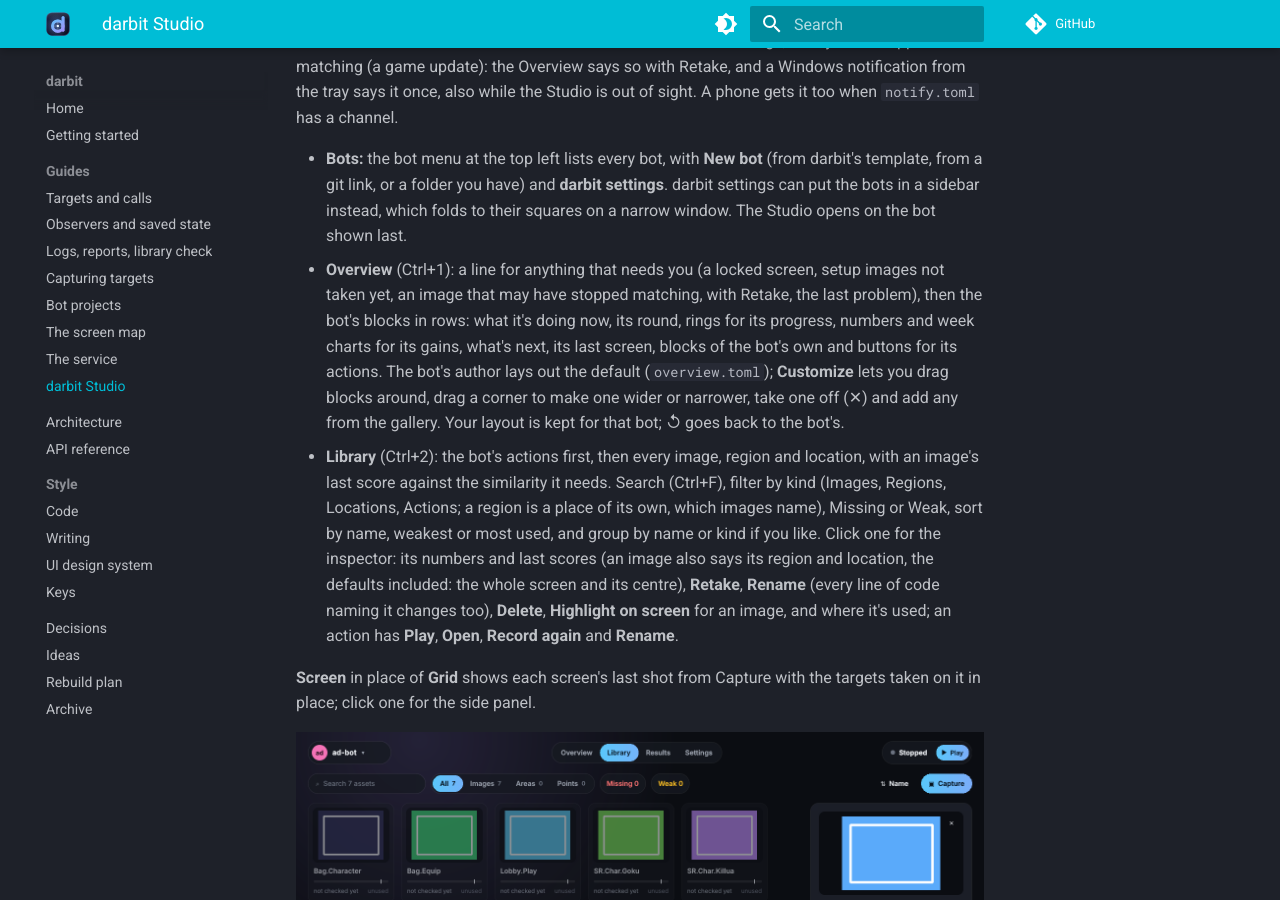
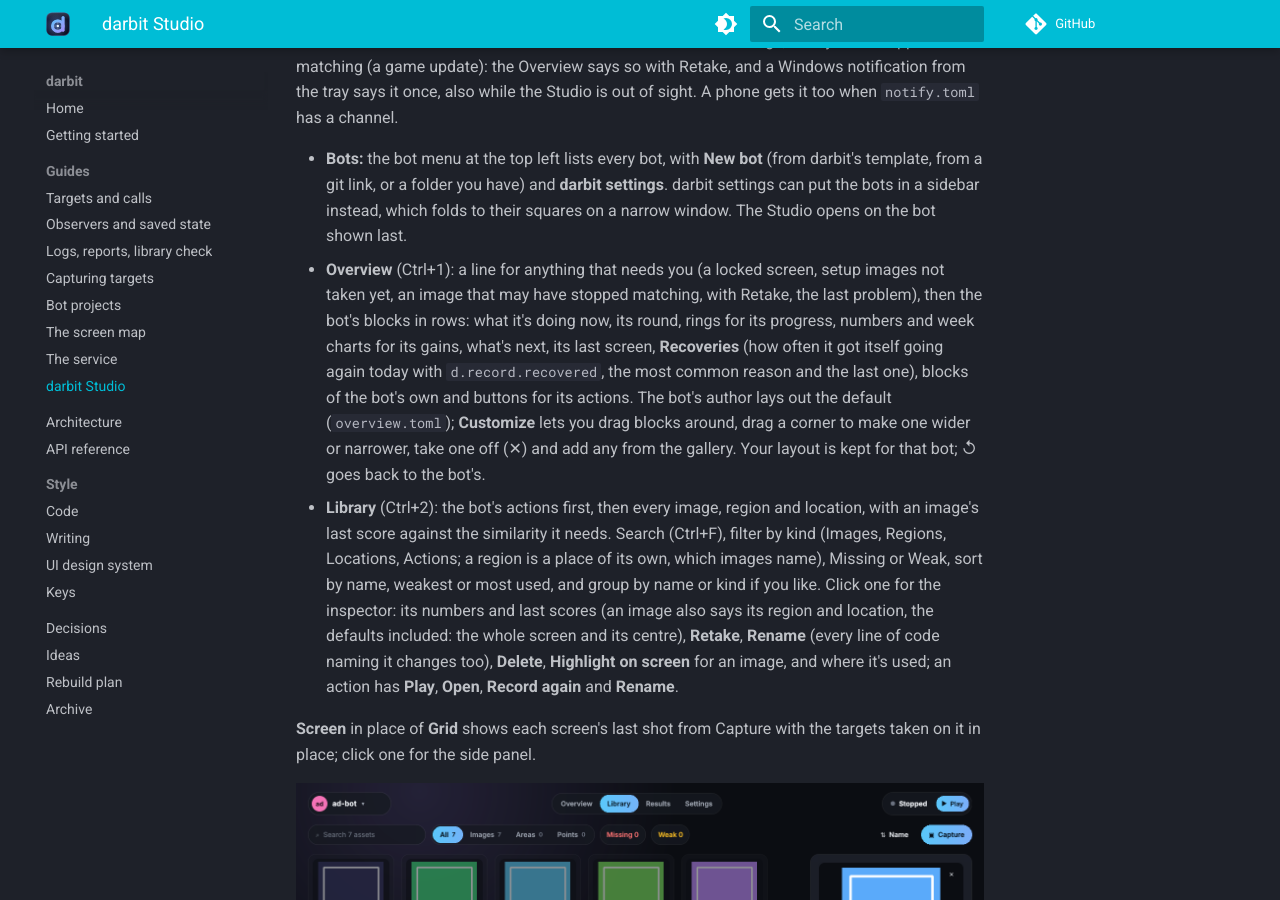
Before and after one commit to FaisalAfks/darbit, an MkDocs documentation site: the page built from docs/guides/studio.md, in a window 1280 px wide and 900 px high, scrolled down 836 px. Built offline with MkDocs 1.6.1 and Material for MkDocs 9.7.7, drawn with Linux system fonts in a browser that asks for light colours; comment, search, counter and statistics services are not loaded.

Commit message:
Overview: a Recoveries block
How often the bot recovered today (d.record.recovered), the most common reason and the last one, or that it hasn't had to. A block kind of its own, always in the gallery, last in darbit's default layout, and placed in overview.toml with kind = "recoveries".

```diff
--- a/docs/guides/studio.md
+++ b/docs/guides/studio.md
@@ -20,11 +20,12 @@
   folder you have) and **darbit settings**. darbit settings can put the bots in a sidebar instead, which folds to their
   squares on a narrow window. The Studio opens on the bot shown last.
 - **Overview** (Ctrl+1): a line for anything that needs you (a locked screen, setup images not taken yet, an image
-  that may have stopped matching, with Retake, the last problem), then the bot's blocks in rows: what it's doing now, its round, rings for its progress, numbers and week
-  charts for its gains, what's next, its last screen, blocks of the bot's own and buttons for its actions. The bot's
-  author lays out the default (`overview.toml`); **Customize** lets you drag blocks around, drag a corner to make one
-  wider or narrower, take one off (✕) and add any from the gallery. Your layout is kept for that bot; ↺ goes back to
-  the bot's.
+  that may have stopped matching, with Retake, the last problem), then the bot's blocks in rows: what it's doing now,
+  its round, rings for its progress, numbers and week charts for its gains, what's next, its last screen,
+  **Recoveries** (how often it got itself going again today with `d.record.recovered`, the most common reason and the
+  last one), blocks of the bot's own and buttons for its actions. The bot's author lays out the default
+  (`overview.toml`); **Customize** lets you drag blocks around, drag a corner to make one wider or narrower, take one
+  off (✕) and add any from the gallery. Your layout is kept for that bot; ↺ goes back to the bot's.
 - **Library** (Ctrl+2): the bot's actions first, then every image, region and location, with an image's last score
   against the similarity it needs. Search (Ctrl+F), filter by kind (Images, Regions, Locations, Actions; a region is a place of its own, which images name), Missing or
   Weak, sort by name, weakest or most used, and group by name or kind if you like. Click one for the inspector: its
```
Also changed, not shown: CHANGELOG.md (+4 -0 lines), docs/guides/projects.md (+3 -3 lines), 5 other files.
